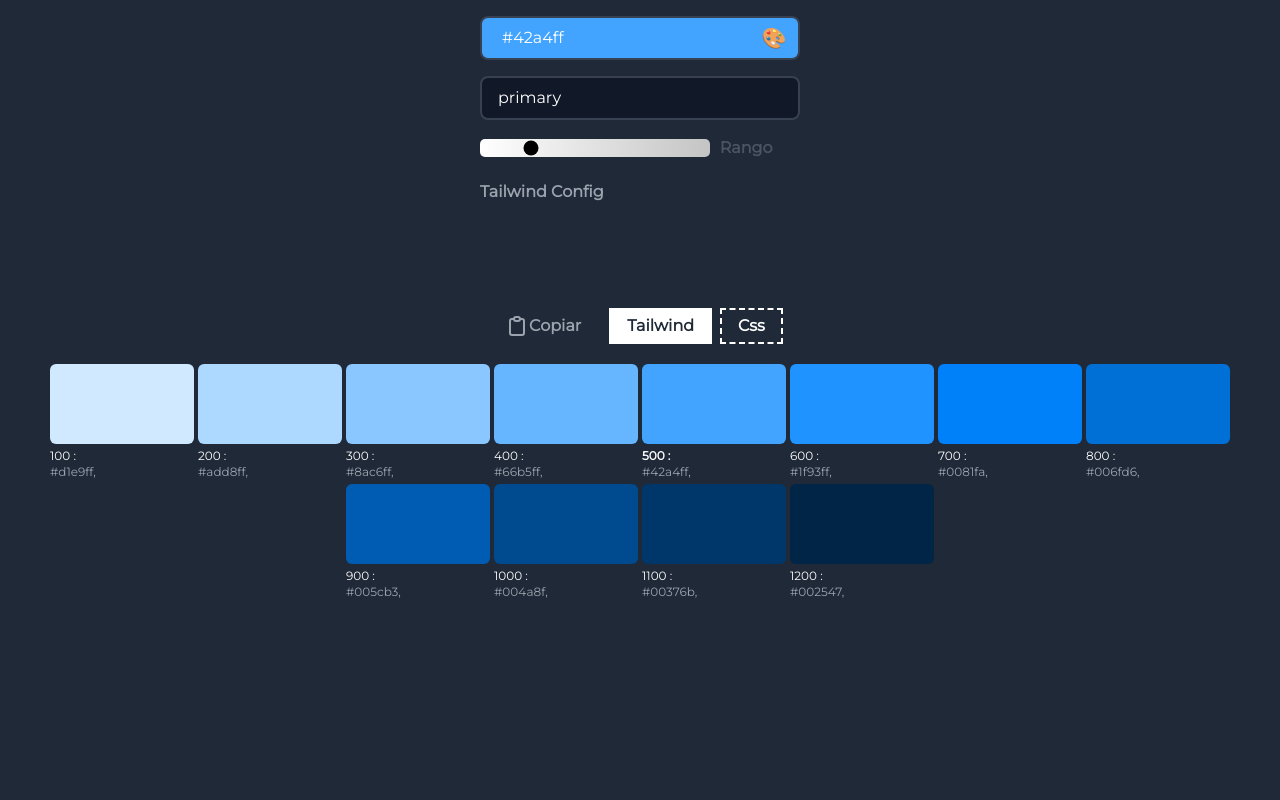
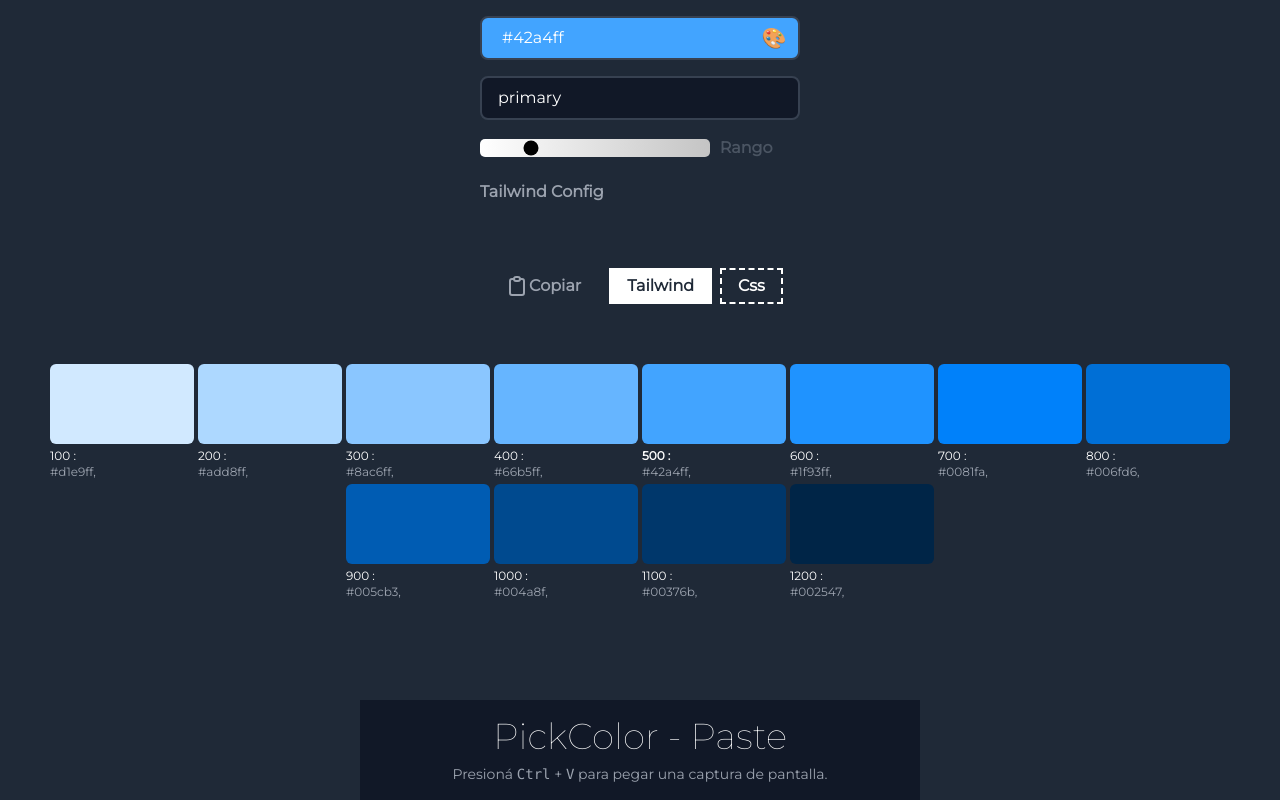
Before and after one commit to pa-ku/palette, a React (Vite) app: page / in a window 1280 px wide. Shown: the part 232-1032 px from the top of the page. Before the commit the page ends 852 px from the top, so only its background shows below. Built offline with nearby package versions, Linux system fonts and the light colour scheme.

Commit message:
agregado un color picker

```diff
--- a/src/App.jsx
+++ b/src/App.jsx
@@ -4,6 +4,7 @@ import { handleCopy } from './libs/handleCopy'
 import { hexToHSL } from './libs/hexToHSL'
 import { hslToHex } from './libs/hslToHex'
 import TailwindConfig from './components/TailwindConfig'
+import PickColor from './components/PickColor'
 
 const MIN_RANGE = 1
 const MAX_RANGE = 12
@@ -57,7 +58,8 @@ function ColorGradient() {
 
   return (
     <>
-      <header className='py-20 relative bg-gray-800  text-white w-full h-full flex items-center flex-col'>
+      <div className='space-y-10'>
+        <header className='pt-20 relative bg-gray-800  text-white w-full h-full flex items-center flex-col'>
           <p
             className={`${
               copied && 'opacity-95 scale-95'
@@ -121,7 +123,7 @@ function ColorGradient() {
             </div>
           </section>
         </header>
-      <div className='  w-full flex-col flex items-center justify-center '>
+
         <div className=' w-full p-5 flex gap-5  items-center justify-center'>
           <CopyButton onClick={handleCopyAll}>Copiar</CopyButton>
           <div className=' flex flex-row gap-2 '>
@@ -179,6 +181,10 @@ function ColorGradient() {
             </>
           ))}
         </main>
+        <div className='flex items-center justify-center flex-col'></div>
+        <div className='w-full flex items-center justify-center'>
+          <PickColor></PickColor>
+        </div>
       </div>
     </>
   )
--- /dev/null
+++ b/src/components/PickColor.jsx
@@ -0,0 +1,56 @@
+import { useState, useEffect } from 'react'
+
+// Componente principal
+export default function PickColor() {
+  return (
+    <>
+      <PickColorPaste />
+    </>
+  )
+}
+
+// Componente para pegar imágenes
+function PickColorPaste() {
+  const [preview, setPreview] = useState(null)
+
+  const handlePaste = (event) => {
+    const clipboardItems = event.clipboardData.items
+    for (const item of clipboardItems) {
+      if (item.type.startsWith('image/')) {
+        const file = item.getAsFile()
+        const fileURL = URL.createObjectURL(file)
+        setPreview(fileURL)
+        break
+      }
+    }
+  }
+
+  useEffect(() => {
+    // Liberar recursos al desmontar el componente
+    return () => {
+      if (preview) URL.revokeObjectURL(preview)
+    }
+  }, [preview])
+
+  return (
+    <div
+      className='p-4 w-full md:w-[35em] flex items-center justify-center flex-col bg-gray-900 text-white'
+      onPaste={handlePaste}
+    >
+      <h1 className='text-4xl'>PickColor - Paste</h1>
+      <p className='mt-2 text-sm text-gray-400'>
+        Presioná <kbd>Ctrl</kbd> + <kbd>V</kbd> para pegar una captura de
+        pantalla.
+      </p>
+      {preview && (
+        <div className='mt-4'>
+          <img
+            src={preview}
+            alt='Pasted Preview'
+            className='w-[35em] max-h-64 object-cover rounded-lg'
+          />
+        </div>
+      )}
+    </div>
+  )
+}
```
Lines whose indentation alone changed are shown as unchanged.
